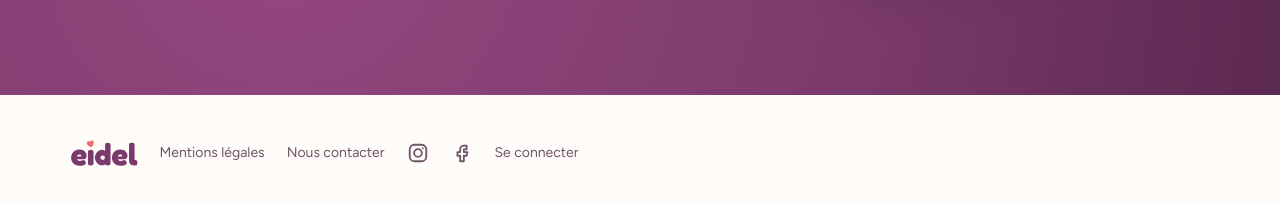
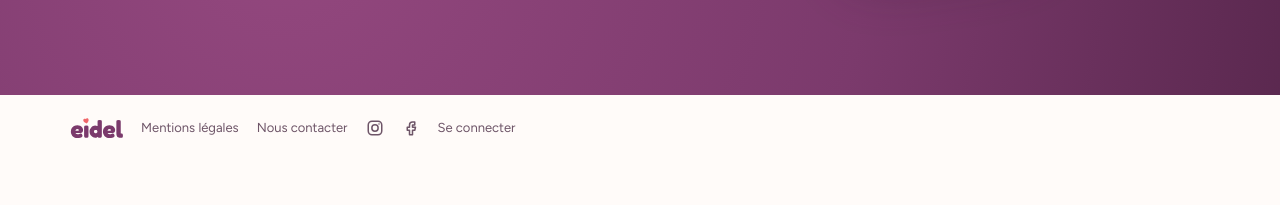
Before and after one commit to norm1723/eidel-site, a plain HTML site: page index.html in a window 1280 px wide. Shown: the part 9281-9486 px from the top of the page. After the commit the page ends 9448 px from the top, so only its background shows below. Drawn offline with Linux system fonts and the light colour scheme.

Commit message:
Pied de page plus compact
Co-Authored-By: Claude Sonnet 5.5 <noreply@anthropic.com>
Claude-Session: https://claude.ai/code/session_01HjyPGkx3bha2vUJmSTKvdJ

```diff
--- a/index.html
+++ b/index.html
@@ -264,11 +264,11 @@ details p{padding:0 0 22px;color:var(--muted);max-width:62ch}
 .duo .r{right:0;top:0;transform:rotate(6deg)}
 @media (max-width:820px){.end .wrap{grid-template-columns:1fr}.duo{max-width:440px;width:100%;margin:0 auto}}
 
-footer{background:var(--cream);padding-block:44px 56px;font-size:14px;color:var(--muted)}
-footer .wrap{display:grid;gap:16px}
+footer{background:var(--cream);padding-block:22px 28px;font-size:13px;color:var(--muted)}
+footer .wrap{display:grid;gap:10px}
 footer .ig{display:inline-flex;align-items:center}
-footer .links{display:flex;flex-wrap:wrap;gap:8px 22px;align-items:center}
-footer .logo{height:28px;width:auto}
+footer .links{display:flex;flex-wrap:wrap;gap:6px 18px;align-items:center}
+footer .logo{height:22px;width:auto}
 footer a{text-decoration:none} footer a:hover{color:var(--plum);text-decoration:underline}
 
 @media (prefers-reduced-motion: no-preference){
@@ -530,8 +530,8 @@ footer a{text-decoration:none} footer a:hover{color:var(--plum);text-decoration:
       <svg class="logo" viewBox="-10 0 2192 909" role="img" aria-label="Eidel"><use href="#logo"/></svg>
       <a href="mentions-legales.html">Mentions légales</a>
       <a href="mailto:contact@eidel.app">Nous contacter</a>
-      <a class="ig" href="https://www.instagram.com/eidel.app" rel="noopener" aria-label="Eidel sur Instagram" title="Instagram"><svg viewBox="0 0 24 24" width="22" height="22" fill="none" stroke="currentColor" stroke-width="2" stroke-linecap="round" stroke-linejoin="round" aria-hidden="true"><rect x="3" y="3" width="18" height="18" rx="5"/><circle cx="12" cy="12" r="4.2"/><circle cx="17.3" cy="6.7" r="1" fill="currentColor" stroke="none"/></svg></a>
-      <a class="ig" href="https://www.facebook.com/profile.php?id=61596694468793" rel="noopener" aria-label="Eidel sur Facebook" title="Facebook"><svg viewBox="0 0 24 24" width="22" height="22" fill="none" stroke="currentColor" stroke-width="2" stroke-linecap="round" stroke-linejoin="round" aria-hidden="true"><path d="M14 8h3V4h-3a4 4 0 0 0-4 4v3H7v4h3v6h4v-6h3l1-4h-4V8.5A.5.5 0 0 1 14 8z"/></svg></a>
+      <a class="ig" href="https://www.instagram.com/eidel.app" rel="noopener" aria-label="Eidel sur Instagram" title="Instagram"><svg viewBox="0 0 24 24" width="18" height="18" fill="none" stroke="currentColor" stroke-width="2" stroke-linecap="round" stroke-linejoin="round" aria-hidden="true"><rect x="3" y="3" width="18" height="18" rx="5"/><circle cx="12" cy="12" r="4.2"/><circle cx="17.3" cy="6.7" r="1" fill="currentColor" stroke="none"/></svg></a>
+      <a class="ig" href="https://www.facebook.com/profile.php?id=61596694468793" rel="noopener" aria-label="Eidel sur Facebook" title="Facebook"><svg viewBox="0 0 24 24" width="18" height="18" fill="none" stroke="currentColor" stroke-width="2" stroke-linecap="round" stroke-linejoin="round" aria-hidden="true"><path d="M14 8h3V4h-3a4 4 0 0 0-4 4v3H7v4h3v6h4v-6h3l1-4h-4V8.5A.5.5 0 0 1 14 8z"/></svg></a>
       <a href="https://eidel.app/connexion">Se connecter</a>
     </div>
   </div>
```
Also changed, not shown: mentions-legales.html (+4 -4 lines).
